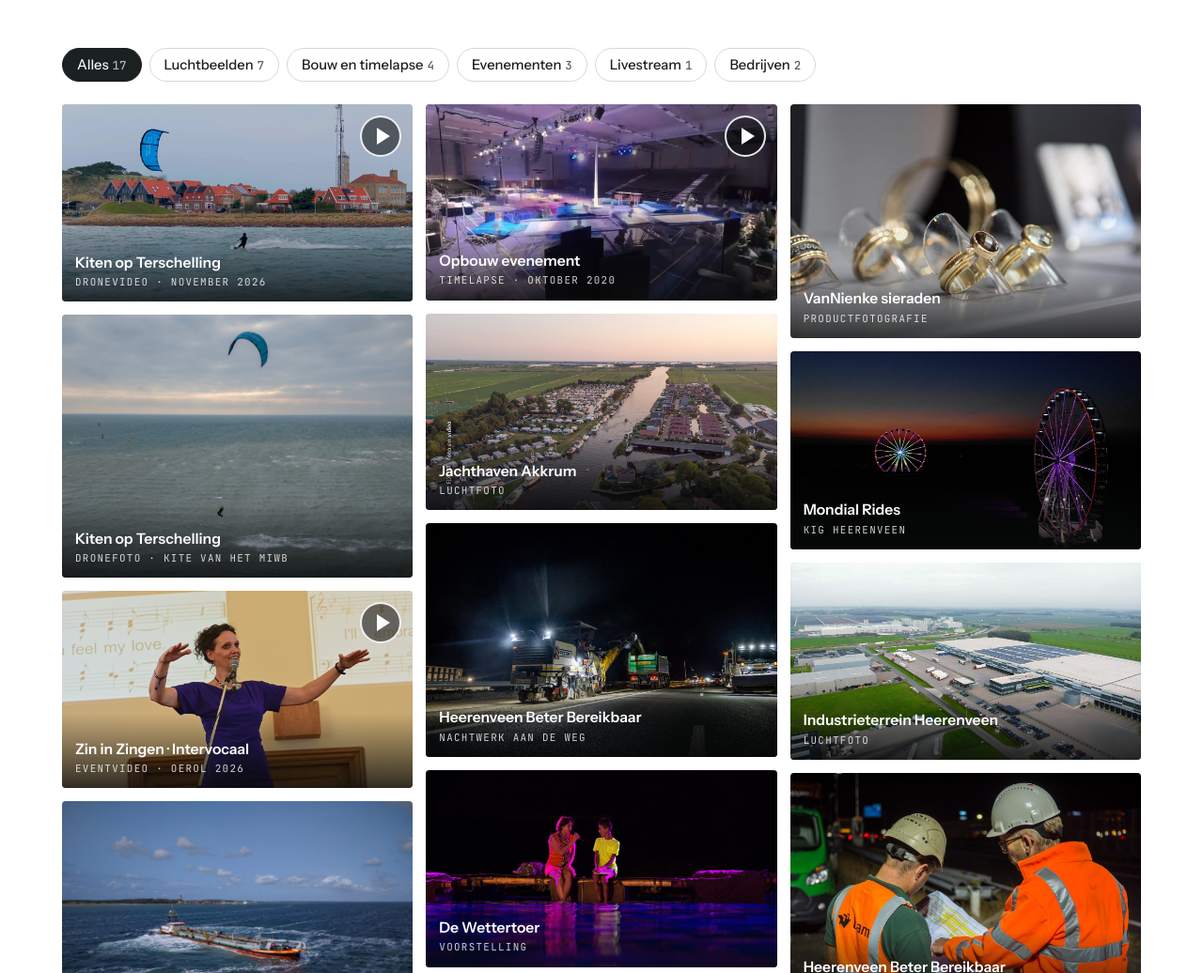
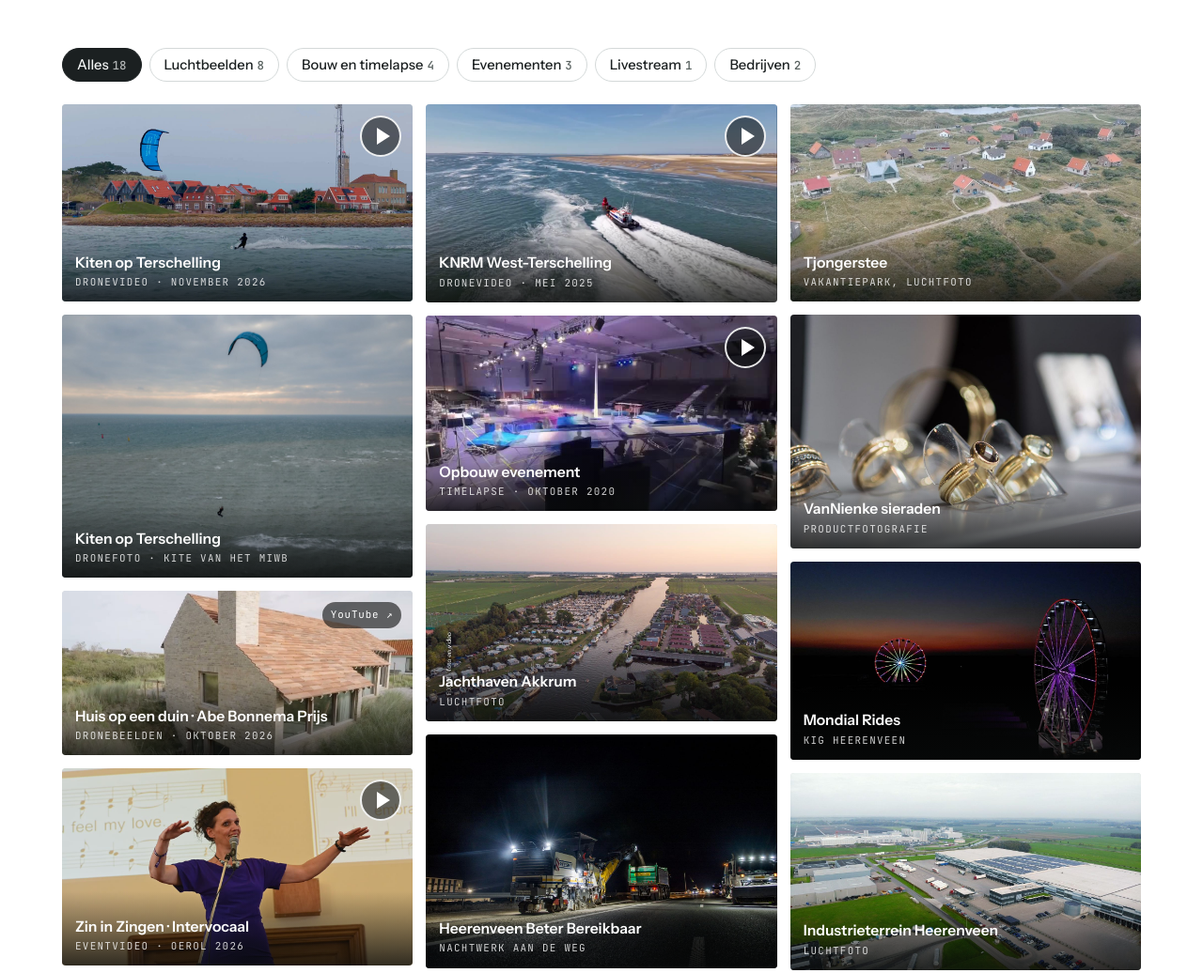
Before and after one commit to Lubberts-Maritiem/fixum, a plain HTML site: page index.html in a window 1280 px wide. Shown: the part 1260-2296 px from the top of the page at 94% size. Drawn offline with Linux system fonts and the light colour scheme; a web font is replaced by a local one.

Commit message:
Portfolio: dronebeelden Huis op een duin (Abe Bonnema Prijs), link naar YouTube
Co-Authored-By: Claude Opus 5.5 <noreply@anthropic.com>
Claude-Session: https://claude.ai/code/session_019d5zgtATxxxLeRYLJ7z4F9

```diff
--- a/index.html
+++ b/index.html
@@ -167,6 +167,9 @@ dialog img,dialog video{max-height:80vh;max-width:100%;width:auto;margin-inline:
 dialog video{width:min(1200px,94vw);background:#000}
 .shot .play{position:absolute;right:12px;top:12px;width:44px;height:44px;border-radius:50%;background:rgba(10,12,12,.55);border:2px solid rgba(255,255,255,.9);pointer-events:none;transition:transform .3s ease,background .3s ease}
 .shot .play::after{content:"";position:absolute;left:16px;top:11px;border-style:solid;border-width:9px 0 9px 14px;border-color:transparent transparent transparent #fff}
+.shot-link{display:block}
+.shot .ext-tag{position:absolute;right:12px;top:12px;font-family:var(--font-mono);font-size:.68rem;letter-spacing:.08em;color:#fff;background:rgba(10,12,12,.6);padding:5px 9px;border-radius:999px;pointer-events:none;transition:background .3s ease}
+.shot:hover .ext-tag{background:var(--accent)}
 .shot:hover .play{transform:scale(1.08);background:var(--accent)}
 .lb-bar{display:flex;justify-content:space-between;align-items:center;gap:12px;padding:12px 2px 0;flex-wrap:wrap}
 .lb-bar p{margin:0;font-size:.95rem}
@@ -465,6 +468,7 @@ footer p{margin:0;max-width:70ch}
 const work=[
  ["kiten-licht","Kiten op Terschelling","Dronevideo · november 2026","lucht","video/kiten-cinematic.mp4","loop"],
  ["kiten-noordzee","Kiten op Terschelling","Dronefoto · kite van het MIWB","lucht"],
+ ["abe-bonnema-huis-op-een-duin","Huis op een duin · Abe Bonnema Prijs","Dronebeelden · oktober 2026","lucht","https://youtu.be/SRjVUtJI7n0"],
  ["video-meezingavond","Zin in Zingen · Intervocaal","Eventvideo · Oerol 2026","events","video/meezingavond.mp4"],
  ["dutch-dredging","Luchtfotografie i.o.v. Dutch Dredging","Sleephopperzuiger Van de Graaf Sr. · 2026","lucht"],
  ["video-bedrijfsfilm","Maritiem Instituut Willem Barentsz","Promotievideo · december 2025","bedrijven","video/bedrijfsfilm.mp4"],
@@ -487,9 +491,14 @@ const cats=[["alles","Alles"],["lucht","Luchtbeelden"],["bouw","Bouw en timelaps
 const grid=document.getElementById("grid"),filters=document.getElementById("filters");
 work.forEach(([f,t,s,c],i)=>{
   const fig=document.createElement("figure");fig.className="shot";fig.dataset.cat=c;fig.dataset.i=i;
-  const vid=work[i][4];
+  const vid=work[i][4],ext=/^https?:\/\//.test(vid||"");
   const crop=CROP[f]?` style="aspect-ratio:4/3;object-fit:cover;object-position:${CROP[f]}"`:"";
-  fig.innerHTML=`<button type="button" aria-label="${vid?"Speel video af":"Vergroot"}: ${t}"><img src="img/${f}.jpg" alt="${t}, ${s}" loading="lazy"${crop}></button>${vid?'<span class="play" aria-hidden="true"></span>':""}<figcaption><b>${t}</b><span>${s}</span></figcaption>`;
+  const img=`<img src="img/${f}.jpg" alt="${t}, ${s}" loading="lazy"${crop}>`;
+  if(ext)fig.dataset.ext="1";
+  fig.innerHTML=(ext
+    ?`<a class="shot-link" href="${vid}" target="_blank" rel="noopener" aria-label="Bekijk op YouTube: ${t} (opent in een nieuw tabblad)">${img}</a><span class="ext-tag" aria-hidden="true">YouTube ↗</span>`
+    :`<button type="button" aria-label="${vid?"Speel video af":"Vergroot"}: ${t}">${img}</button>${vid?'<span class="play" aria-hidden="true"></span>':""}`)
+    +`<figcaption><b>${t}</b><span>${s}</span></figcaption>`;
   grid.appendChild(fig);
 });
 cats.forEach(([k,l])=>{
@@ -504,7 +513,7 @@ filters.addEventListener("click",e=>{
 });
 const lb=document.getElementById("lb"),lbImg=document.getElementById("lb-img"),lbVid=document.getElementById("lb-vid"),lbCap=document.getElementById("lb-cap");
 let cur=0;
-const visible=()=>[...grid.querySelectorAll(".shot:not([hidden])")].map(s=>+s.dataset.i);
+const visible=()=>[...grid.querySelectorAll(".shot:not([hidden]):not([data-ext])")].map(s=>+s.dataset.i);
 function show(i){
   cur=i;const [f,t,s,,vid]=work[i];lbCap.innerHTML=`${t}<span>${s}</span>`;
   lbVid.pause();
@@ -512,7 +521,7 @@ function show(i){
   else{lbVid.hidden=true;lbVid.removeAttribute("src");lbVid.load();lbImg.hidden=false;lbImg.src=`img/${f}.jpg`;lbImg.alt=`${t}, ${s}`;}
 }
 lb.addEventListener("close",()=>lbVid.pause());
-grid.addEventListener("click",e=>{const s=e.target.closest(".shot");if(!s)return;show(+s.dataset.i);if(lb.showModal)lb.showModal();});
+grid.addEventListener("click",e=>{const s=e.target.closest(".shot");if(!s||s.dataset.ext)return;show(+s.dataset.i);if(lb.showModal)lb.showModal();});
 function step(d){const v=visible();const p=v.indexOf(cur);show(v[(p+d+v.length)%v.length]);}
 document.getElementById("lb-prev").onclick=()=>step(-1);
 document.getElementById("lb-next").onclick=()=>step(1);
```
Also changed, not shown: img/abe-bonnema-huis-op-een-duin.jpg (added).
